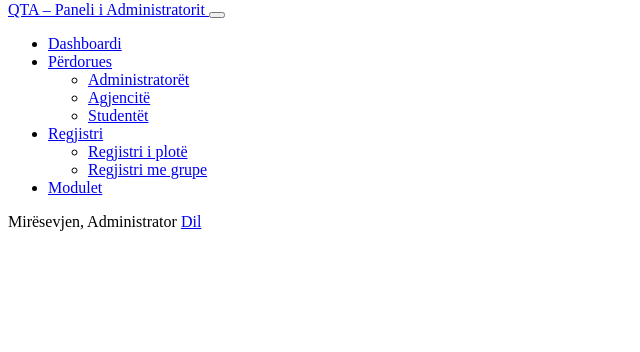
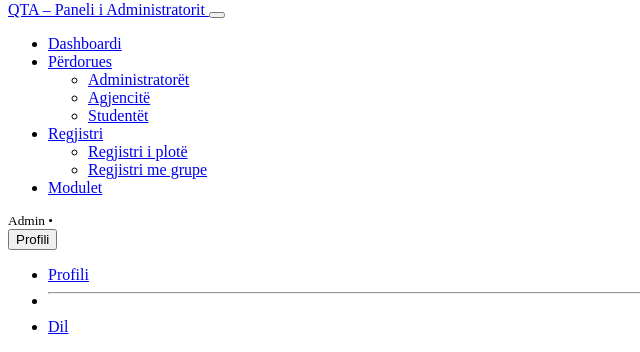
Before and after one commit to SignorTynam/DatabasaElektronikeQTA, a PHP site: page /inc/navbar.php in a window 1280 px wide; the page is wider, and only the part inside the window is pictured. Shown: the part 459-811 px from the top of that part, without its empty margins (0-640 px from the left). Before the commit the page ends 690 px from the top of that part, so only its background shows below. Run offline with PHP 8.4, Linux system fonts and the light colour scheme.

Commit message:
Refactor navbar: enhance user profile dropdown, improve admin display, and update agency navbar branding.

```diff
--- a/inc/navbar.php
+++ b/inc/navbar.php
@@ -117,14 +117,32 @@ $who = $currentUser['full_name'] ?: ($currentUser['email'] ?? 'Administrator');
                 </li>
             </ul>
 
-            <div class="d-flex align-items-center gap-2">
-                <span class="text-white-50 small navbar-text">Mirësevjen,</span>
-                <span class="text-white fw-semibold navbar-text">
-                    <i class="bi bi-person-circle me-1"></i><?= h($who) ?>
-                </span>
-                <a href="logout.php" class="btn btn-outline-light btn-sm ms-1">
-                    <i class="bi bi-box-arrow-right me-1"></i>Dil
-                </a>
+            <div class="d-flex align-items-center gap-3">
+                <div class="navbar-text text-white-50 d-none d-lg-block">
+                    <small>
+                        <i class="bi bi-shield-lock me-1"></i>Admin
+                        <span class="mx-1">•</span>
+                        <i class="bi bi-envelope-at me-1"></i><?= h($currentUser['email'] ?? '') ?>
+                    </small>
+                </div>
+                <div class="dropdown">
+                    <button class="btn btn-outline-light btn-sm dropdown-toggle rounded-pill" type="button" data-bs-toggle="dropdown" aria-expanded="false">
+                        <i class="bi bi-person-badge me-1"></i><?= h($currentUser['full_name'] ?: 'Profili') ?>
+                    </button>
+                    <ul class="dropdown-menu dropdown-menu-end">
+                        <li>
+                            <a class="dropdown-item<?= $active === 'profile' ? ' active' : '' ?>" href="/profile.php">
+                                <i class="bi bi-person-gear me-2"></i>Profili
+                            </a>
+                        </li>
+                        <li><hr class="dropdown-divider"></li>
+                        <li>
+                            <a class="dropdown-item text-danger" href="/logout.php">
+                                <i class="bi bi-box-arrow-right me-2"></i>Dil
+                            </a>
+                        </li>
+                    </ul>
+                </div>
             </div>
         </div>
     </div>
```
Also changed, not shown: inc/navbar2.php (+3 -5 lines).
